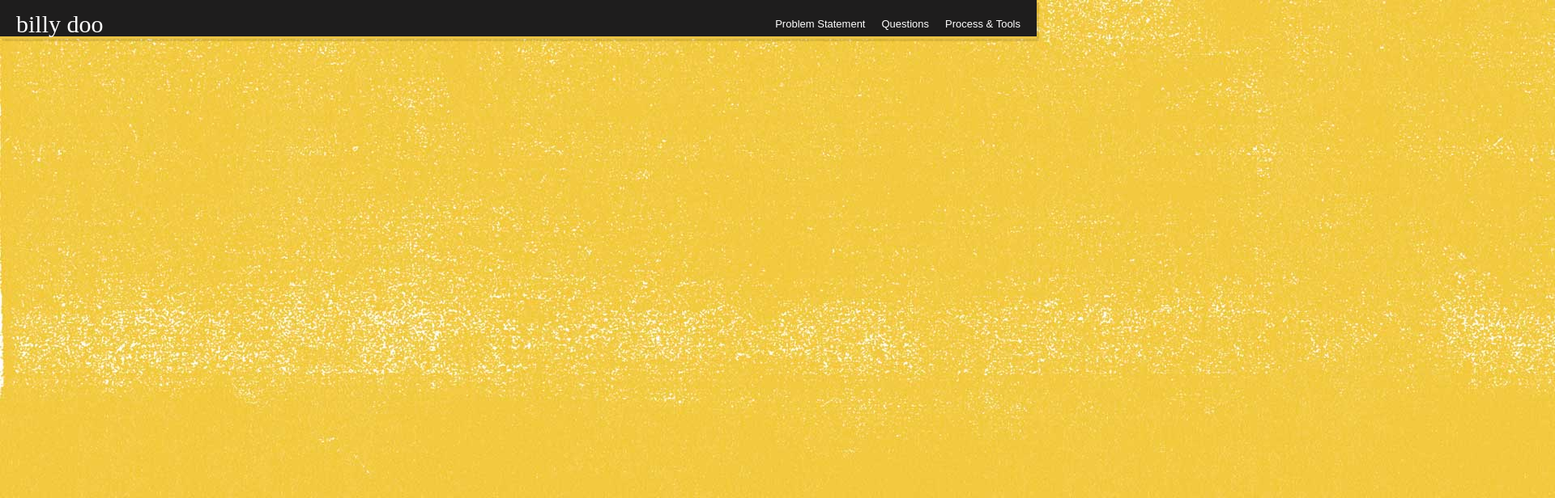
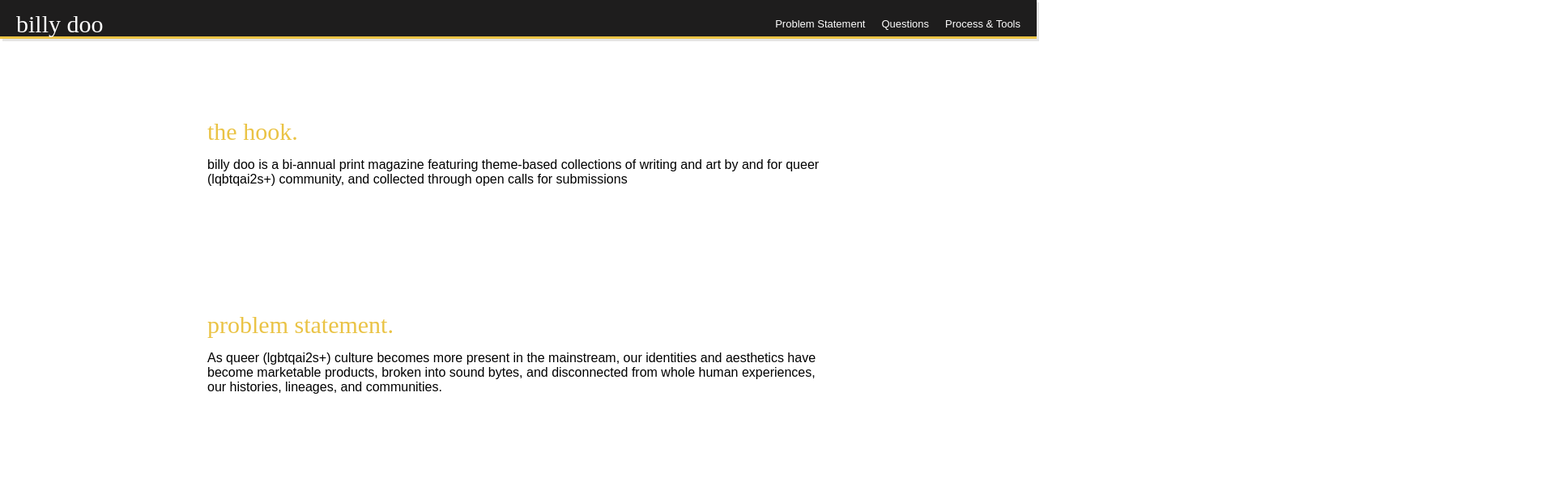
Before and after one commit to ssilver17/capstone2026, a plain HTML site: page index.html in a window 1280 px wide. Shown: the top 616 px of the page at 81% size, 1920 px wide, since content can reach past the window. Drawn offline with Linux system fonts and the light colour scheme; a web font is replaced by a local one.

Commit message:
remove hero

```diff
--- a/index.html
+++ b/index.html
@@ -22,7 +22,7 @@
        </ul>
     </nav>
 
-    <img class="hero-image" src="images/Cover.jpg" alt="">
+    <img class="hero-image" src="" alt="">
     </header>
 
 <!--Hook-->
--- a/main.css
+++ b/main.css
@@ -115,9 +115,11 @@ li a {
 
 /*centered containers*/
 .centered {
-   width:100%;
+   position: relative;
+   width: 100x;
+   margin: auto;
    padding-left: 20%;
    padding-right: 20%;
-   padding-top: 2%;
+   padding-top: 10%;
    padding-bottom: 2%;
 }
```
